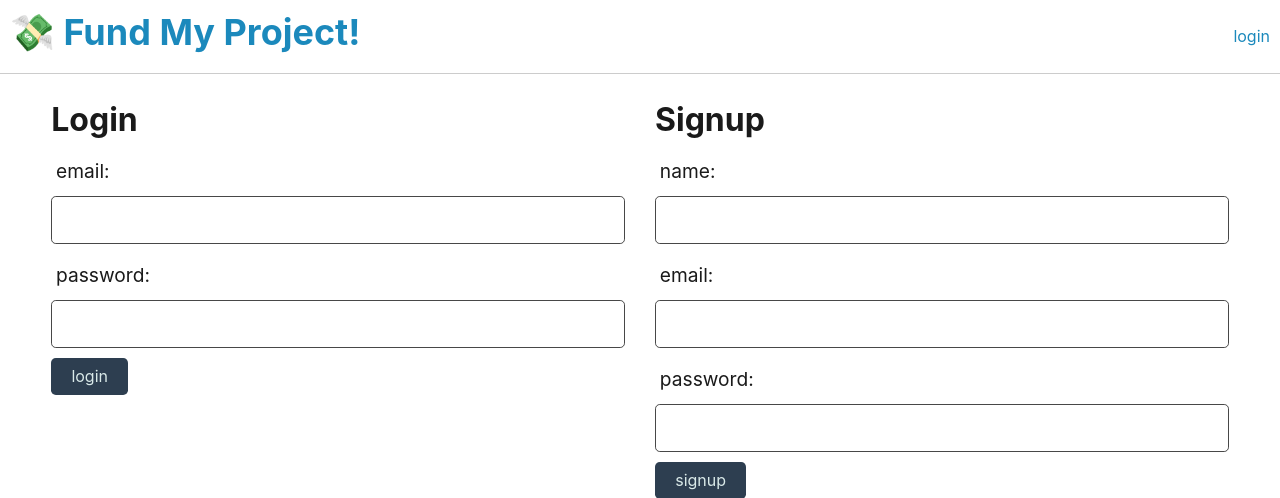
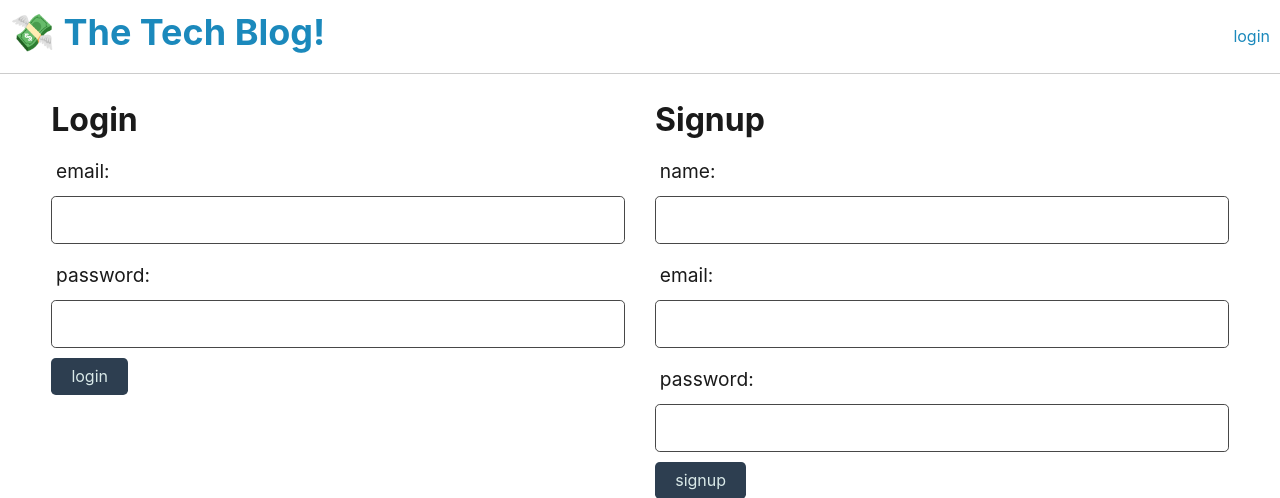
Before and after one commit to andrettaj/techblogbyaj, a Node project: template views/login.handlebars in a window 1280 px wide. Shown: the top 498 px of the page. Run offline with Node 20 templates, Linux system fonts and the light colour scheme; the template is opened without the code that fills it, so the values that code supplies are empty; some libraries are stand-ins or nearby versions.

Commit message:
updated more code

```diff
--- a/views/layouts/main.handlebars
+++ b/views/layouts/main.handlebars
@@ -4,7 +4,7 @@
 <head>
   <meta charset="UTF-8">
   <meta name="viewport" content="width=device-width, initial-scale=1.0">
-  <title>Fund My Project!</title>
+  <title>The Tech Blog!</title>
   <link rel="stylesheet" href="/css/jass.css">
   <link rel="stylesheet" href="/css/style.css">
 </head>
@@ -14,7 +14,7 @@
     <header class="display-flex justify-space-between align-center p-2">
       <h1>
         <span role="img" aria-label="money">💸</span>
-        <a href="/">Fund My Project!</a>
+        <a href="/">The Tech Blog!</a>
       </h1>
       <nav>
         <!-- Conditionally render login or logout links -->
```
Also changed, not shown: views/homepage.handlebars (+8 -7 lines), README.md.
